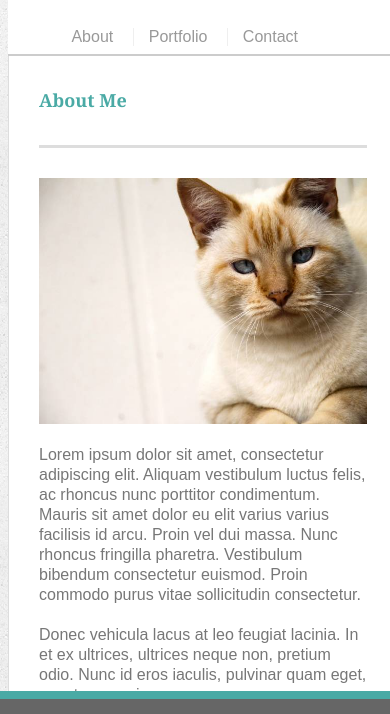
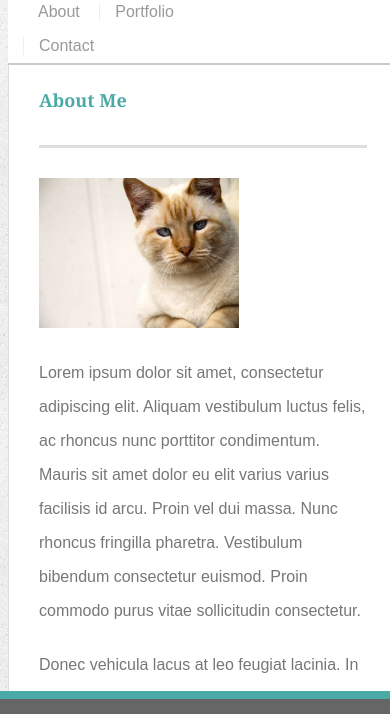
Before and after one commit to texas0418/Responsive-Portfolio, a plain HTML site: page index.html in a window 390 px wide. Shown: the part 103-817 px from the top of the page. Drawn offline with Linux system fonts and the light colour scheme.

Commit message:
Add files via upload
Updated Changes

```diff
--- a/assets/css/style.css
+++ b/assets/css/style.css
@@ -317,24 +317,38 @@ input[type=submit] {
     line-height: 40%;
     text-align: center;
   }
+
+  .main-section {
+    clear: both;
+    float: right;
+  }
+
+  .work {
+    float: right;
+  }
 }
 
 /*media queries 640px max */
 @media screen and (max-width: 640px) {
 
   nav {
-    margin-right: 100px;
+    clear: both;
+    margin: 0;
+    padding: 0;
+    float: none;
+    width: 250px;
+    background-size: contain;
   }
 
-  .auth-image {
-    float: none;
-    width: 100%;
-    height: auto;
-    margin-top: 10px;
+  .main-section {
+    align-content: center;
   }
 
-  #main-container {
-    max-height: 500px;
-    line-height: 20px;
+  .work{
+    margin:20px 25px 25px;
+  }
+
+  .auth-image{
+    float:none;
   }
 }
```
